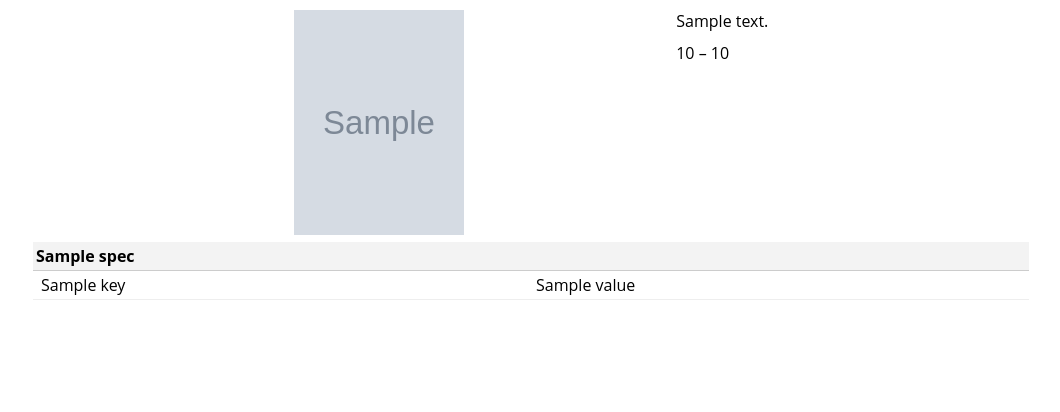
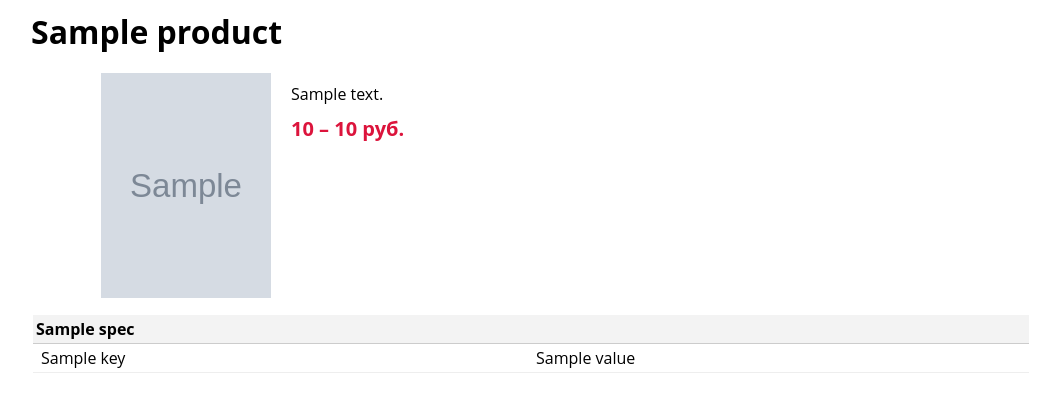
Before and after one commit to astronomer-alkor/scraper_onliner, a Flask app: page /1/1 in a window 1280 px wide. Shown: the top 412 px of the page, without its empty margins (109-1169 px from the left). Run offline with Flask 2, Linux system fonts and the light colour scheme; grey boxes marked "Sample" are stand-in pictures; a database or web service that is not in the repository returns one stand-in record (values such as "Sample title"); some libraries are stand-ins or nearby versions.

Commit message:
add pagination

```diff
--- a/app/core/database.py
+++ b/app/core/database.py
@@ -4,21 +4,22 @@ from pprint import pprint
 
 def create_database_connection():
     client = MongoClient()
-    return client.full_database1
+    return client.database
 
 
 db = create_database_connection()
 
 
-def get_products_preview():
-    return [product for product in db.products.find({}, {'name': 1,
-                                                         'description': 1,
-                                                         'img_url': 1,
-                                                         'current_price': 1,
-                                                         'key': 1,
-                                                         'category': 1,
-                                                         '_id': 0
-                                                         })][:20]
+def get_products_preview(page=1, limit=30):
+    skip = (page - 1) * 30
+    return db.products.find({}, {'name': 1,
+                                 'description': 1,
+                                 'img_url': 1,
+                                 'current_price': 1,
+                                 'key': 1,
+                                 'category': 1,
+                                 '_id': 0
+                                 }).skip(skip).limit(limit)
 
 
 def get_product_data(product_name):
@@ -26,7 +27,7 @@ def get_product_data(product_name):
 
 
 def get_all():
-    pprint(db.products.find()[0])
+    pprint(len([i for i in db.products.find().skip(1).limit(30)]))
 
 
 if __name__ == '__main__':
--- a/app/static/css/style.css
+++ b/app/static/css/style.css
@@ -48,6 +48,12 @@ p {
     font-size: 15px;
 }
 
+.product_caption {
+    max-width: 1000px;
+    margin: 0 auto;
+    margin-bottom: 20px;
+}
+
 .product__description {
     max-width: 400px;
     margin-top: 10px;
@@ -57,13 +63,24 @@ p {
 
 .product__price {
     margin-top: 10px;
+    font-size: 20px;
+    color: crimson;
+    font-weight: bold;
 }
 
 .product_block {
     display: flex;
-    justify-content: space-evenly;
-    max-width: 900px;
+    max-width: 1000px;
+    box-sizing: border-box;
     margin: 0 auto;
+    margin-bottom: 10px;
+    padding-left: 70px;
+}
+
+.product_description {
+    box-sizing: border-box;
+    margin-left: 20px;
+    padding-top: 10px;
 }
 
 .product_table {
@@ -106,3 +123,11 @@ p {
 .full_description {
     max-width: 500px;
 }
+
+.fas_green {
+    color: #18b703;
+}
+
+.fas_red {
+    color: #808080;
+}
--- a/app/templates/index.html
+++ b/app/templates/index.html
@@ -2,6 +2,7 @@
 <html lang="en">
 <head>
     <meta charset="UTF-8">
+    <link rel="shortcut icon" href="{{ url_for('static', filename='img/favicon.ico') }}">
     <link rel="stylesheet" href="{{ url_for('static', filename='css/style.css') }}">
     <title>Scraper</title>
 </head>
--- a/app/templates/product.html
+++ b/app/templates/product.html
@@ -2,11 +2,14 @@
 <html lang="en">
 <head>
     <meta charset="UTF-8">
+    <link rel="stylesheet" href="https://use.fontawesome.com/releases/v5.7.2/css/all.css" integrity="sha384-fnmOCqbTlWIlj8LyTjo7mOUStjsKC4pOpQbqyi7RrhN7udi9RwhKkMHpvLbHG9Sr" crossorigin="anonymous">
+    <link rel="shortcut icon" href="{{ url_for('static', filename='img/favicon.ico') }}">
     <link rel="stylesheet" href="{{ url_for('static', filename='css/style.css') }}">
     <title>{{ product.name }}</title>
 </head>
 <body>
     <div class="container">
+        <h1 class="product_caption">{{ product.name }}</h1>
         <div class="product_block">
             <div class="product_image">
                 <img height="225" width="170" src="{{product.img_url}}" class="product_image__image">
@@ -14,7 +17,7 @@
             <div class="product_description">
                 <p class="full_description">{{ product.description}}</p>
                 <div class="product__price">
-                    {{ product.current_price.price_min }} – {{ product.current_price.price_max}}
+                    {{ product.current_price.price_min }} – {{ product.current_price.price_max}} руб.
                 </div>
             </div>
         </div>
@@ -27,12 +30,49 @@
                  <tr class="table_row">
                      <td class="table_col">{{ key }}</td>
                      <td class="table_col">
-                         <div>{{ value }}</div>
+                         {% if value == True %}
+                            <i class="fas fa-check fas_green"></i>
+                         {% elif value == False %}
+                             <i class="fas fa-times fas_red"></i>
+                         {% else %}
+                            <div>{{ value }}</div>
+                         {% endif %}
                      </td>
                  </tr>
              {% endfor %}
          {% endfor %}
         </table>
+        {% if product.price|length > 1 %}
+            <div id="curve_chart" style="width: 900px; height: 500px"></div>
+        {% endif %}
     </div>
+    <script src="https://www.gstatic.com/charts/loader.js"></script>
+    <script>
+        google.charts.load('current', {'packages':['corechart']});
+        google.charts.setOnLoadCallback(drawChart);
+
+        function drawChart() {
+            var data = google.visualization.arrayToDataTable([
+                ['Date', 'Minimum price', 'Maximum price'],
+                {% for date, price in product.price.items() %}
+                    [new Date({{ date.replace('-', ', ') }}), {{ price.price_min }}, {{ price.price_max }}],
+                {% endfor %}
+            ]);
+
+            var options = {
+              title: 'Price chart',
+              curveType: 'function',
+              legend: { position: 'bottom' },
+              hAxis: {
+                format: 'yyyy-M-d',
+                gridlines: {count: 15}
+              }
+            };
+
+            var chart = new google.visualization.LineChart(document.getElementById('curve_chart'));
+
+            chart.draw(data, options);
+        }
+    </script>
 </body>
 </html>
--- a/app/view.py
+++ b/app/view.py
@@ -3,12 +3,16 @@ from app.core.database import (
     get_products_preview,
     get_product_data
 )
-from flask import render_template
+from flask import (
+    render_template,
+    request
+)
 
 
 @app.route('/')
 def index():
-    return render_template('index.html', products=get_products_preview())
+    page = request.args.get('page', default=1, type=int)
+    return render_template('index.html', products=get_products_preview(page=page))
 
 
 @app.route('/<category>/<product_name>')
--- a/requirements.txt
+++ b/requirements.txt
@@ -3,7 +3,6 @@ bs4==0.0.1
 certifi==2019.3.9
 chardet==3.0.4
 Click==7.0
-fake-useragent==0.1.11
 Flask==1.0.2
 idna==2.8
 itsdangerous==1.1.0
```
Also changed, not shown: scraper.py (+8 -6 lines), app/application.py (line endings or trailing spaces), app/static/img/favicon.ico (added).
